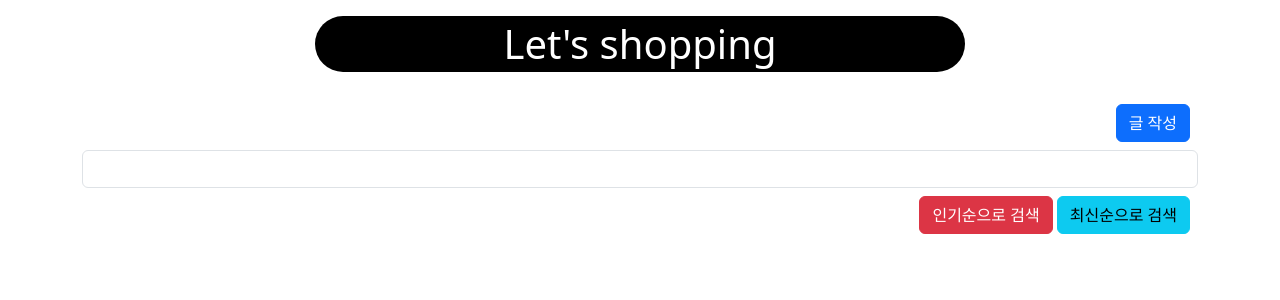
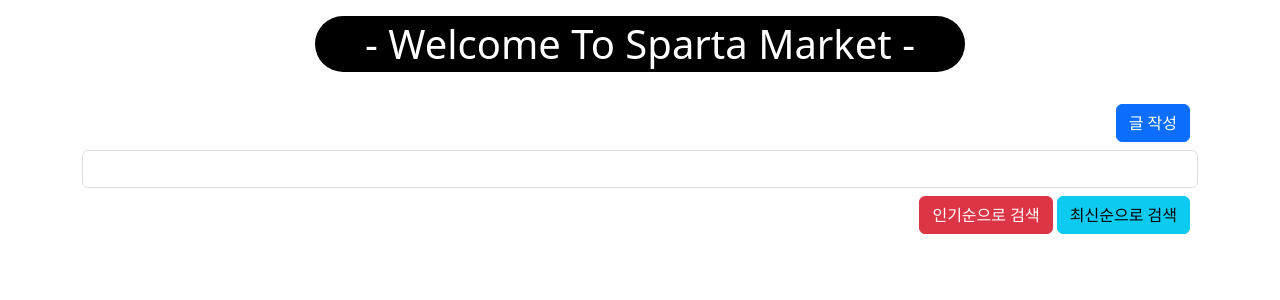
Before and after one commit to pkg0203/SpartaMarket, a Django app: page /products/show/ in a window 1280 px wide. Shown: the part 66-366 px from the top of the page. Run offline with Django 4.2, Linux system fonts and the light colour scheme; the visitor is signed in with stand-in values (Sample User, id 1); data that the repository does not hold is empty.

Commit message:
<CSS> Title Logo Text 변경

```diff
--- a/spartamarket/products/templates/products/show.html
+++ b/spartamarket/products/templates/products/show.html
@@ -2,12 +2,11 @@
 
 {%block content%}
 <div class="p-2 m-2">
-    <h1 class="p-1" style="width: 60%; background-color: black; color: white; border-radius: 30px;">Let's shopping</h1>
+    <h1 class="p-1" style="width: 60%; background-color: black; color: white; border-radius: 30px;">
+        - Welcome To Sparta Market -
+    </h1>
 </div>
 <div class="row">
-    <div>
-
-    </div>
     <div>
         <a href="{% url 'products:create' %}" class="float-end m-2">
             <button class="btn btn-primary">글 작성</button>
```
